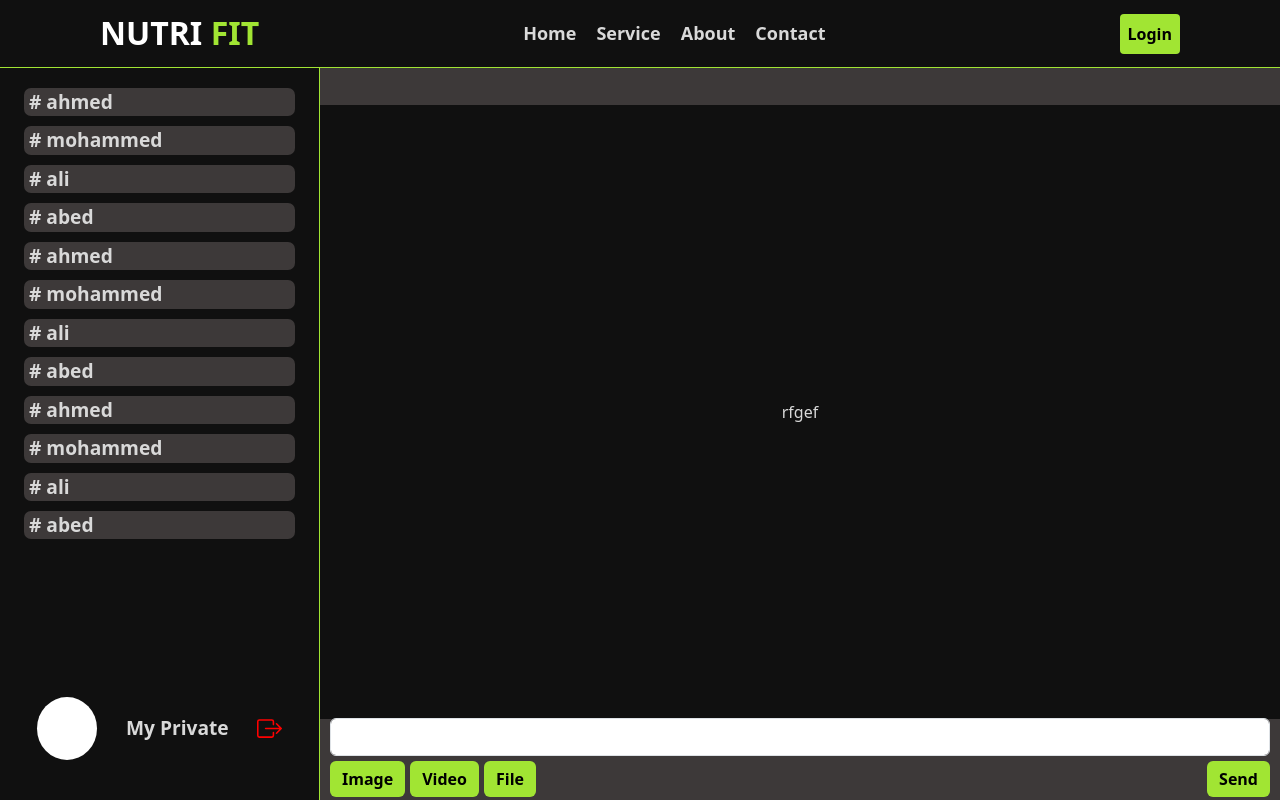
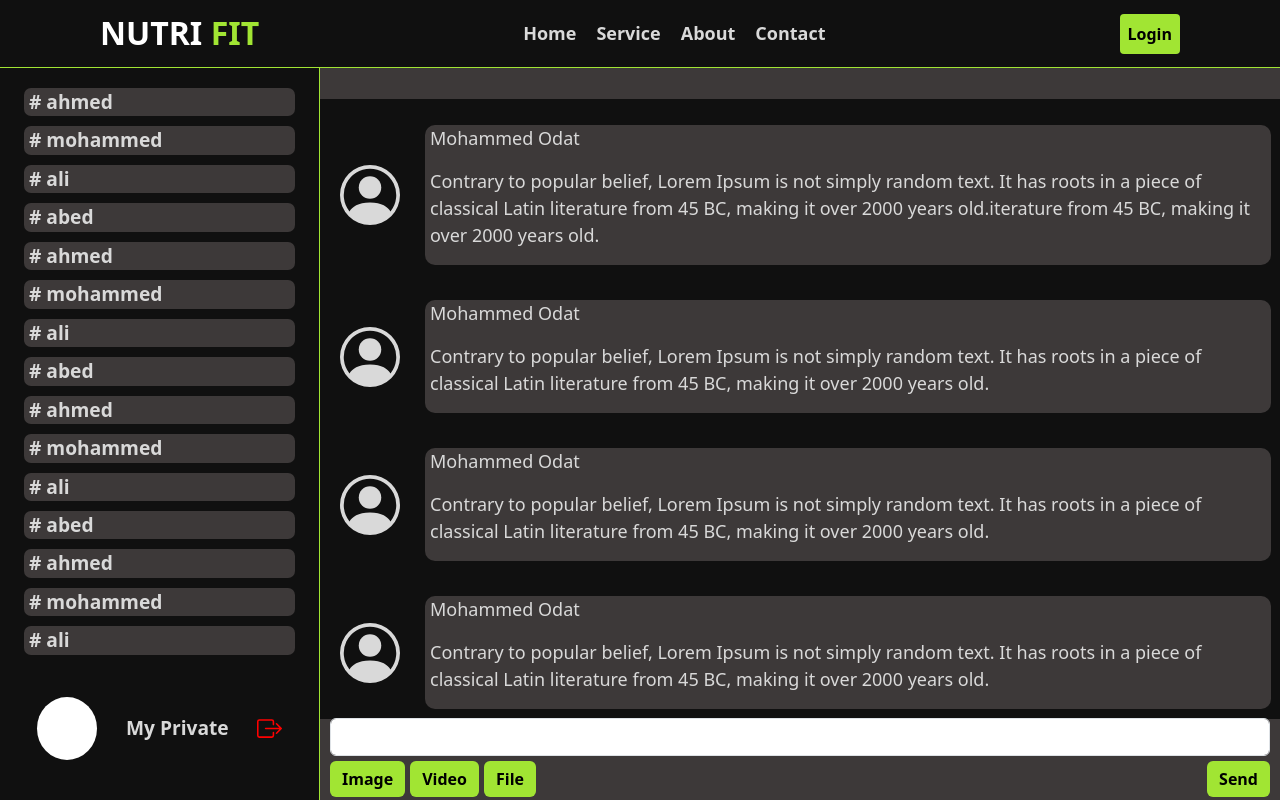
Before and after one commit to usfaql/MERAKI_Academy_Project_5_forked, a React (Create React App) app in the folder frontend/: page /coach/private in a window 1280 px wide. Built offline with nearby package versions, Linux system fonts and the light colour scheme.

Commit message:
Some Channges In Styling Coach Private Component

```diff
--- a/frontend/src/components/CoachPrivate/CoachPrivate.css
+++ b/frontend/src/components/CoachPrivate/CoachPrivate.css
@@ -20,10 +20,9 @@
     flex-direction: column;
     align-items: center;
     gap: 10px;
+    overflow: auto;
   }
   .User-Name{
-    /* margin-left: 10px;
-    margin-right: 10px; */
     background-color: #3d3939;
     border-radius: 7px;
     height: 5%;
@@ -42,14 +41,6 @@
 
   }
   .My-Private{
-    /*
-    height: 20%;
-    width: 40%;
-    display: grid;
- grid-template-columns: 1fr 1fr 1fr;
-    /* align-content: space-around; */
-    /*
-    margin-bottom: 20px;  */
     display: flex;
     justify-content: space-evenly;
     padding: 0.5rem;
@@ -70,7 +61,6 @@ align-items: center;
     height: 100%;
     display: flex;
     flex-direction: column;
-    /* align-items: center; */
     justify-content: space-between;
   }
   .Header{
@@ -117,3 +107,50 @@ align-items: center;
     font-size: medium;
     font-weight: 500;
   }
+
+  .message{
+    height: 100%;
+    display: flex;
+    flex-direction: column;
+    justify-content: flex-end;
+    align-items: flex-start;
+    gap: 25px;
+    padding-left: 20px;
+    overflow: auto;
+  }
+  .msg{
+    display: flex;
+    align-items: center;
+    gap: 25px;
+    width: 100%;
+    padding-bottom: 10px;
+
+  }
+  .user-message{
+    background-color: #3d3939;
+    width: 90%;
+    text-align: left;
+    padding-left: 5px;
+    font-size: large;
+    border-radius: 10px;
+  }
+  ::-webkit-scrollbar {
+    width: 7px;
+  }
+
+  /* Track */
+  ::-webkit-scrollbar-track {
+    box-shadow:  grey;
+    border-radius: 10px;
+  }
+
+  /* Handle */
+  ::-webkit-scrollbar-thumb {
+    background: #3d3939;
+    border-radius: 10px;
+  }
+
+  /* Handle on hover */
+  ::-webkit-scrollbar-thumb:hover {
+    background: #5d5d5d;
+  }
--- a/frontend/src/components/CoachPrivate/CoachPrivate.js
+++ b/frontend/src/components/CoachPrivate/CoachPrivate.js
@@ -3,8 +3,8 @@ import "./CoachPrivate.css"
 import Form from 'react-bootstrap/Form';
 import Button from 'react-bootstrap/Button';
 const CoachPrivate = () => {
-let users=["ahmed","mohammed","ali","abed","ahmed","mohammed","ali","abed","ahmed","mohammed","ali","abed",]
-let messages=["test","test","test","test"]
+let users=["ahmed","mohammed","ali","abed","ahmed","mohammed","ali","abed","ahmed","mohammed","ali","abed","ahmed","mohammed","ali","abed","ahmed","mohammed","ali","abed","ahmed","mohammed","ali","abed"]
+let messages=[{name:"Mohammed Odat",message:"Contrary to popular belief, Lorem Ipsum is not simply random text. It has roots in a piece of classical Latin literature from 45 BC, making it over 2000 years old."},{name:"Mohammed Odat",message:"Contrary to popular belief, Lorem Ipsum is not simply random text. It has roots in a piece of classical Latin literature from 45 BC, making it over 2000 years old."},{name:"Mohammed Odat",message:"Contrary to popular belief, Lorem Ipsum is not simply random text. It has roots in a piece of classical Latin literature from 45 BC, making it over 2000 years old.iterature from 45 BC, making it over 2000 years old."},{name:"Mohammed Odat",message:"Contrary to popular belief, Lorem Ipsum is not simply random text. It has roots in a piece of classical Latin literature from 45 BC, making it over 2000 years old."},{name:"Mohammed Odat",message:"Contrary to popular belief, Lorem Ipsum is not simply random text. It has roots in a piece of classical Latin literature from 45 BC, making it over 2000 years old."},{name:"Mohammed Odat",message:"Contrary to popular belief, Lorem Ipsum is not simply random text. It has roots in a piece of classical Latin literature from 45 BC, making it over 2000 years old."},]
 const [header, setHeader] = useState("")
   return (
     <div className='Coach-Private-Page'>
@@ -34,7 +34,21 @@ const [header, setHeader] = useState("")
             {header}
           </div>
           <div className='message'>
-rfgef
+            {messages.map((ele,i)=>
+              <div className='msg'>
+                <div className='user-pic'>
+                <svg xmlns="http://www.w3.org/2000/svg" width="60" height="60" fill="currentColor" class="bi bi-person-circle" viewBox="0 0 16 16">
+  <path d="M11 6a3 3 0 1 1-6 0 3 3 0 0 1 6 0"/>
+  <path fill-rule="evenodd" d="M0 8a8 8 0 1 1 16 0A8 8 0 0 1 0 8m8-7a7 7 0 0 0-5.468 11.37C3.242 11.226 4.805 10 8 10s4.757 1.225 5.468 2.37A7 7 0 0 0 8 1"/>
+</svg>
+                </div>
+                <div className='user-message'>
+                  <p>{ele.name}</p>
+                  <p>{ele.message}</p>
+
+                </div>
+              </div>
+            )}
           </div>
           <div className='Input-Button'>
             <div className='Input'>
```
